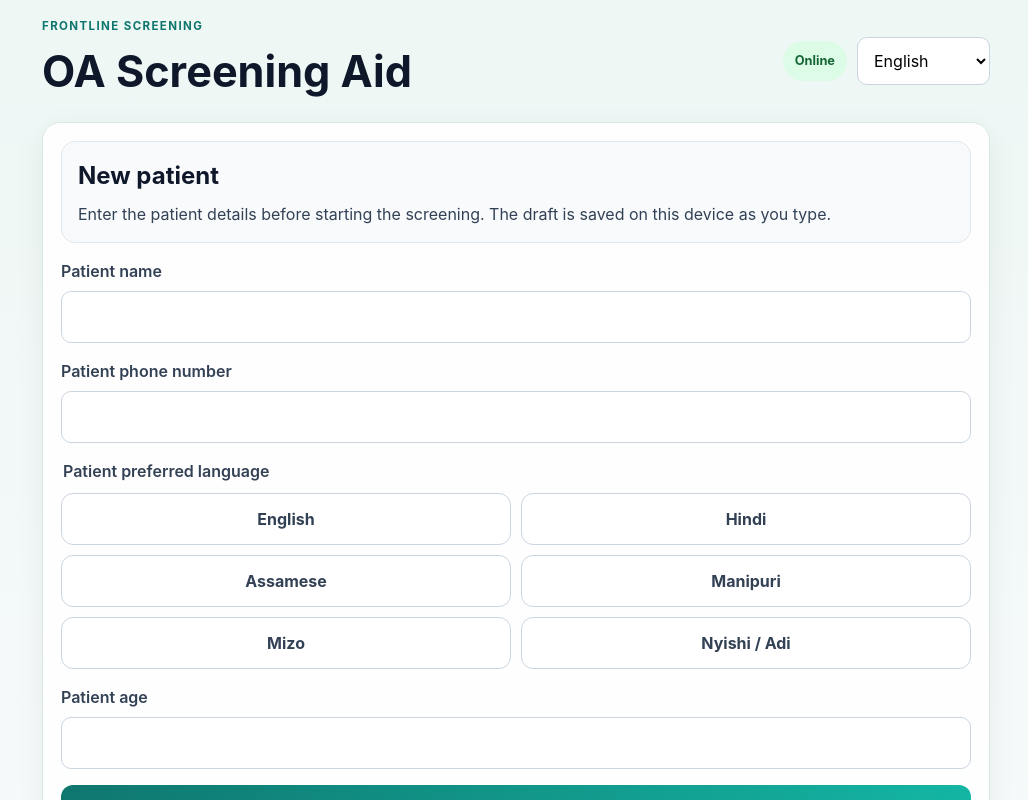
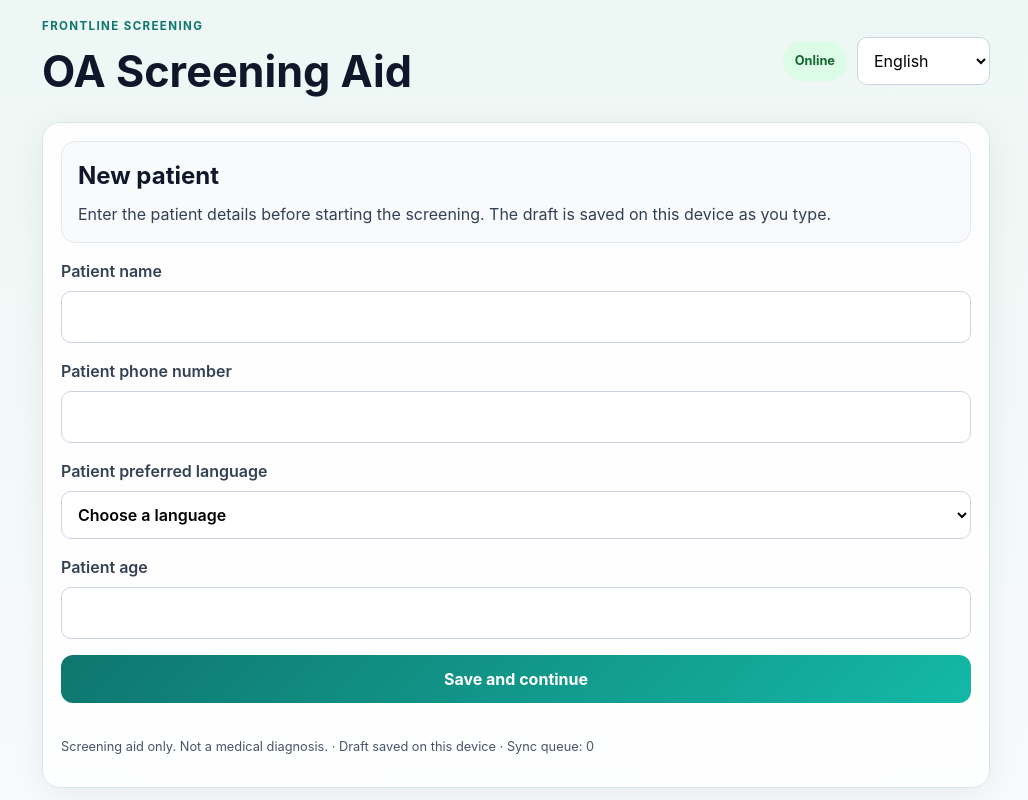
Before and after one commit to pk123-alt/OA, a React (Vite) app in the folder frontend/: page / in a window 1280 px wide. Shown: the top 800 px of the page, without its empty margins (124-1152 px from the left). Built offline with nearby package versions, Linux system fonts and the light colour scheme.

Commit message:
Use language dropdown for patient intake

```diff
--- a/frontend/src/App.tsx
+++ b/frontend/src/App.tsx
@@ -208,17 +208,16 @@ function App() {
             {errors.phone && <small className="field-error">{errors.phone}</small>}
           </label>
 
-          <fieldset className="language-field">
-            <legend>{t('patientLanguageLabel')}</legend>
-            <div className="language-grid">
+          <label className="field">
+            <span>{t('patientLanguageLabel')}</span>
+            <select value={form.language} onChange={(event) => updateForm({ language: event.target.value as PatientLanguage })}>
+              <option value="">{t('choosePatientLanguage')}</option>
               {languageOptions.map((option) => (
-                <button className={`language-button ${form.language === option.value ? 'selected' : ''}`} type="button" key={option.value} onClick={() => updateForm({ language: option.value })}>
-                  {t(option.labelKey)}
-                </button>
+                <option value={option.value} key={option.value}>{t(option.labelKey)}</option>
               ))}
-            </div>
+            </select>
             {errors.language && <small className="field-error">{errors.language}</small>}
-          </fieldset>
+          </label>
 
           <label className="field">
             <span>{t('patientAgeLabel')}</span>
--- a/frontend/src/i18n/index.ts
+++ b/frontend/src/i18n/index.ts
@@ -53,6 +53,7 @@ const resources = {
       patientNameLabel: 'Patient name',
       patientPhoneLabel: 'Patient phone number',
       patientLanguageLabel: 'Patient preferred language',
+      choosePatientLanguage: 'Choose a language',
       patientAgeLabel: 'Patient age',
       patientNameRequired: 'Enter the patient name.',
       phoneError: 'Enter a 10-digit phone number.',
```
